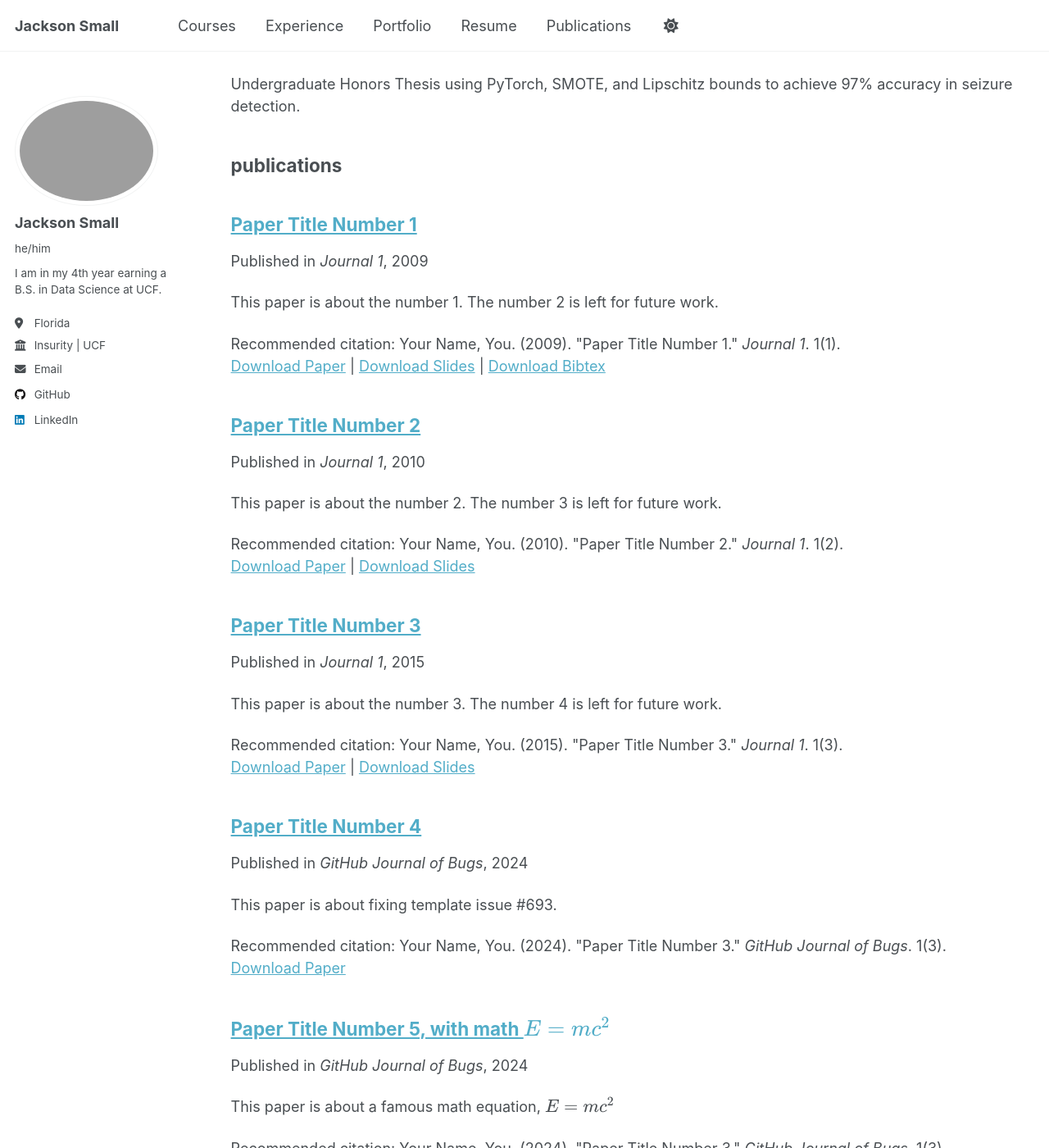
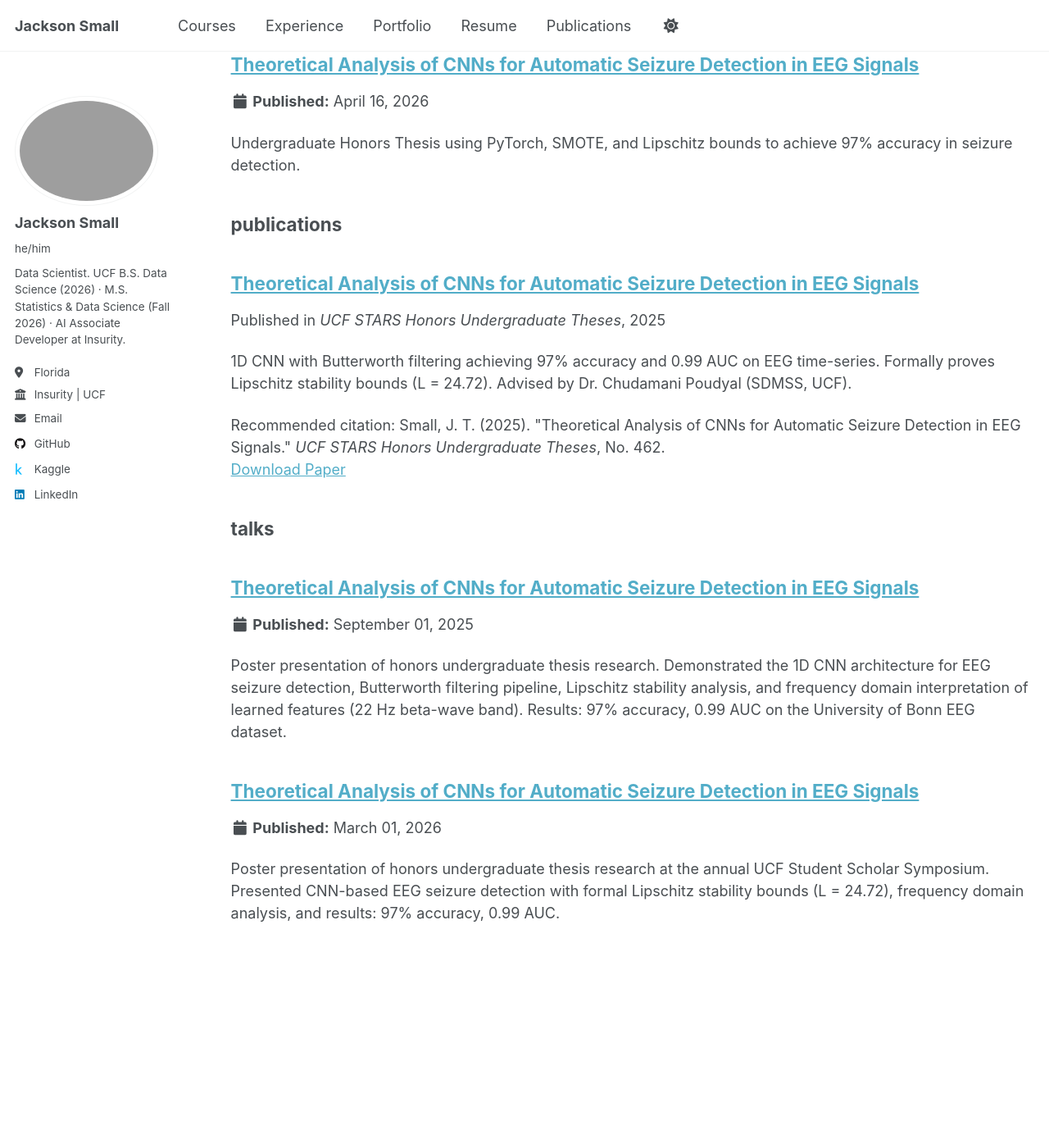
Before and after one commit to jacksonSmall/jacksonSmall.github.io, a Jekyll site: the page built from _pages/sitemap.md, in a window 1280 px wide and 1400 px high, scrolled down 4259 px. Shown: the whole window at 82% size. Built offline with Jekyll 4.4.1, drawn with Linux system fonts in a browser that asks for light colours; a script that is not in the unit is left out; some of the changed text lies outside the part shown.

Commit message:
Add now page, talks, publication; update config bio and Kaggle
- _config.yml: update site description and author bio (graduated May 2026),
  add Kaggle username Jackson_sm
- _pages/now.md: new /now page (current work, research, personal)
- _talks/: add two poster presentations (Family Weekend Sep 2025,
  Student Scholar Symposium Mar 2026); remove all placeholder talk files
- _publications/: add thesis publication entry with proper citation;
  remove all placeholder publication files

```diff
--- a/_config.yml
+++ b/_config.yml
@@ -12,7 +12,7 @@
 title                    : "Jackson Small"
 title_separator          : "-"
 name                     : &name "Jackson Small"
-description              : &description "I am in my 4th year earning a B.S. in Data Science."
+description              : &description "Data Scientist. UCF B.S. Data Science (May 2026), M.S. Statistics & Data Science (Fall 2026). AI Associate Developer at Insurity."
 url                      : https://jacksonSmall.github.io # the base hostname & protocol for your site e.g. "https://[your GitHub username].github.io" or if you already have some other page hosted on Github then use "https://[your GitHub username].github.io/[Your Repo Name]"
 baseurl                  : "" # the subpath of your site, e.g. "/blog"
 repository               : "jacksonSmall/jacksonSmall.github.io"
@@ -27,7 +27,7 @@
   image            : "https://jacksonSmall.github.io/assets/images/profile_.jpg"
   name             : "Jackson Small"
   pronouns         : "he/him"
-  bio              : "I am in my 4th year earning a B.S. in Data Science at UCF."
+  bio              : "Data Scientist. UCF B.S. Data Science (2026) · M.S. Statistics & Data Science (Fall 2026) · AI Associate Developer at Insurity."
   location         : "Florida"
   employer         : "Insurity | UCF"
   uri              : # URL
@@ -49,7 +49,7 @@
   codepen          : # Username
   dribbble         : # Username
   github           :  "jacksonSmall"
-  kaggle           : # Username
+  kaggle           : "Jackson_sm"
   stackoverflow    : # User number or user number and name (i.e., use "1" or "1/jeff-atwood")
 
   # Social media
--- /dev/null
+++ b/_pages/now.md
@@ -0,0 +1,23 @@
+---
+title: "Now"
+permalink: /now/
+author_profile: true
+---
+
+*Last updated: April 2026 — Orlando, FL*
+
+---
+
+**Finishing my B.S. in Data Science** at UCF (graduating May 2026). Final semester courses: Applied Time Series (STA 4852), Statistics & Data Science AI-II (STA 4365), and the Data Science Capstone (ISC 4323C).
+
+**Working part-time at Insurity, Inc.** as an AI Associate Developer — currently wrapping up enterprise SDK integration work.
+
+**Starting the M.S. in Statistics & Data Science at UCF in Fall 2026** as a Graduate Teaching Assistant.
+
+**Active AI research at UCF** — details coming soon.
+
+**Outside of work:** playing drums, maintaining my Arch Linux setup, and trying to keep up with the pace of the open-weights LLM ecosystem.
+
+---
+
+*Inspired by [nownownow.com](https://nownownow.com/about)*
--- a/_publications/2009-10-01-paper-title-number-1.md
+++ /dev/null
@@ -1,14 +0,0 @@
----
-title: "Paper Title Number 1"
-collection: publications
-category: manuscripts
-permalink: /publication/2009-10-01-paper-title-number-1
-excerpt: 'This paper is about the number 1. The number 2 is left for future work.'
-date: 2009-10-01
-venue: 'Journal 1'
-slidesurl: 'http://academicpages.github.io/files/slides1.pdf'
-paperurl: 'http://academicpages.github.io/files/paper1.pdf'
-bibtexurl: 'http://academicpages.github.io/files/bibtex1.bib'
-citation: 'Your Name, You. (2009). &quot;Paper Title Number 1.&quot; <i>Journal 1</i>. 1(1).'
----
-The contents above will be part of a list of publications, if the user clicks the link for the publication than the contents of section will be rendered as a full page, allowing you to provide more information about the paper for the reader. When publications are displayed as a single page, the contents of the above "citation" field will automatically be included below this section in a smaller font.
--- a/_publications/2010-10-01-paper-title-number-2.md
+++ /dev/null
@@ -1,14 +0,0 @@
----
-title: "Paper Title Number 2"
-collection: publications
-category: manuscripts
-permalink: /publication/2010-10-01-paper-title-number-2
-excerpt: 'This paper is about the number 2. The number 3 is left for future work.'
-date: 2010-10-01
-venue: 'Journal 1'
-slidesurl: 'http://academicpages.github.io/files/slides2.pdf'
-paperurl: 'http://academicpages.github.io/files/paper2.pdf'
-citation: 'Your Name, You. (2010). &quot;Paper Title Number 2.&quot; <i>Journal 1</i>. 1(2).'
----
-
-The contents above will be part of a list of publications, if the user clicks the link for the publication than the contents of section will be rendered as a full page, allowing you to provide more information about the paper for the reader. When publications are displayed as a single page, the contents of the above "citation" field will automatically be included below this section in a smaller font.
--- a/_publications/2015-10-01-paper-title-number-3.md
+++ /dev/null
@@ -1,14 +0,0 @@
----
-title: "Paper Title Number 3"
-collection: publications
-category: manuscripts
-permalink: /publication/2015-10-01-paper-title-number-3
-excerpt: 'This paper is about the number 3. The number 4 is left for future work.'
-date: 2015-10-01
-venue: 'Journal 1'
-slidesurl: 'http://academicpages.github.io/files/slides3.pdf'
-paperurl: 'http://academicpages.github.io/files/paper3.pdf'
-citation: 'Your Name, You. (2015). &quot;Paper Title Number 3.&quot; <i>Journal 1</i>. 1(3).'
----
-
-The contents above will be part of a list of publications, if the user clicks the link for the publication than the contents of section will be rendered as a full page, allowing you to provide more information about the paper for the reader. When publications are displayed as a single page, the contents of the above "citation" field will automatically be included below this section in a smaller font.
--- /dev/null
+++ b/_publications/2025-01-01-eeg-seizure-cnn.md
@@ -0,0 +1,13 @@
+---
+title: "Theoretical Analysis of CNNs for Automatic Seizure Detection in EEG Signals"
+collection: publications
+category: manuscripts
+permalink: /publication/2025-01-01-eeg-seizure-cnn
+excerpt: "1D CNN with Butterworth filtering achieving 97% accuracy and 0.99 AUC on EEG time-series. Formally proves Lipschitz stability bounds (L = 24.72). Advised by Dr. Chudamani Poudyal (SDMSS, UCF)."
+date: 2025-01-01
+venue: "UCF STARS Honors Undergraduate Theses"
+paperurl: "https://stars.library.ucf.edu/hut2024/462"
+citation: "Small, J. T. (2025). &quot;Theoretical Analysis of CNNs for Automatic Seizure Detection in EEG Signals.&quot; <i>UCF STARS Honors Undergraduate Theses</i>, No. 462."
+---
+
+Built a 1D CNN with Butterworth bandpass filtering for automatic seizure detection in EEG signals, achieving 97% accuracy and 0.99 AUC on the University of Bonn EEG dataset. Formally proved Lipschitz stability bounds (L = 24.72) to establish robustness against real-world signal noise — bridging deep learning application with mathematical theory. Advised by Dr. Chudamani Poudyal (SDMSS, UCF).
--- a/_publications/2025-06-08-paper-title-number-5.md
+++ /dev/null
@@ -1,13 +0,0 @@
----
-title: "Paper Title Number 5, with math $$E=mc^2$$"
-collection: publications
-category: conferences
-permalink: /publication/2024-02-17-paper-title-number-4
-excerpt: 'This paper is about a famous math equation, $$E=mc^2$$'
-date: 2024-02-17
-venue: 'GitHub Journal of Bugs'
-paperurl: 'http://academicpages.github.io/files/paper3.pdf'
-citation: 'Your Name, You. (2024). &quot;Paper Title Number 3.&quot; <i>GitHub Journal of Bugs</i>. 1(3).'
----
-
-Using [MathJax](https://www.mathjax.org/) in the description is supported - $$E=mc^2$$ - however, the use must be mindful that the default delimiters are `$$...$$` and `\\[...\\]` which differs from the `$...$` that is typically expected.
--- a/_talks/2012-03-01-talk-1.md
+++ /dev/null
@@ -1,11 +0,0 @@
----
-title: "Talk 1 on Relevant Topic in Your Field"
-collection: talks
-type: "Talk"
-permalink: /talks/2012-03-01-talk-1
-venue: "UC San Francisco, Department of Testing"
-date: 2012-03-01
-location: "San Francisco, CA, USA"
----
-
-This is a description of your talk, which is a markdown file that can be all markdown-ified like any other post. Yay markdown!
--- a/_talks/2013-03-01-tutorial-1.md
+++ /dev/null
@@ -1,13 +0,0 @@
----
-title: "Tutorial 1 on Relevant Topic in Your Field"
-collection: talks
-type: "Tutorial"
-permalink: /talks/2013-03-01-tutorial-1
-venue: "UC-Berkeley Institute for Testing Science"
-date: 2013-03-01
-location: "Berkeley, CA, USA"
----
-
-[More information here](http://exampleurl.com)
-
-This is a description of your tutorial, note the different field in type. This is a markdown files that can be all markdown-ified like any other post. Yay markdown!
--- a/_talks/2014-02-01-talk-2.md
+++ /dev/null
@@ -1,13 +0,0 @@
----
-title: "Talk 2 on Relevant Topic in Your Field"
-collection: talks
-type: "Talk"
-permalink: /talks/2014-02-01-talk-2
-venue: "London School of Testing"
-date: 2014-02-01
-location: "London, UK"
----
-
-[More information here](http://example2.com)
-
-This is a description of your talk, which is a markdown files that can be all markdown-ified like any other post. Yay markdown!
--- a/_talks/2014-03-01-talk-3.md
+++ /dev/null
@@ -1,11 +0,0 @@
----
-title: "Conference Proceeding talk 3 on Relevant Topic in Your Field"
-collection: talks
-type: "Conference proceedings talk"
-permalink: /talks/2014-03-01-talk-3
-venue: "Testing Institute of America 2014 Annual Conference"
-date: 2014-03-01
-location: "Los Angeles, CA, USA"
----
-
-This is a description of your conference proceedings talk, note the different field in type. You can put anything in this field.
--- /dev/null
+++ b/_talks/2025-09-01-poster-family-weekend.md
@@ -0,0 +1,11 @@
+---
+title: "Theoretical Analysis of CNNs for Automatic Seizure Detection in EEG Signals"
+collection: talks
+type: "Poster Presentation"
+permalink: /talks/2025-09-01-poster-family-weekend
+venue: "Burnett Honors College Family Weekend, University of Central Florida"
+date: 2025-09-01
+location: "Orlando, FL, USA"
+---
+
+Poster presentation of honors undergraduate thesis research. Demonstrated the 1D CNN architecture for EEG seizure detection, Butterworth filtering pipeline, Lipschitz stability analysis, and frequency domain interpretation of learned features (22 Hz beta-wave band). Results: 97% accuracy, 0.99 AUC on the University of Bonn EEG dataset.
--- /dev/null
+++ b/_talks/2026-03-01-poster-symposium.md
@@ -0,0 +1,11 @@
+---
+title: "Theoretical Analysis of CNNs for Automatic Seizure Detection in EEG Signals"
+collection: talks
+type: "Poster Presentation"
+permalink: /talks/2026-03-01-poster-symposium
+venue: "UCF Student Scholar Symposium, University of Central Florida"
+date: 2026-03-01
+location: "Orlando, FL, USA"
+---
+
+Poster presentation of honors undergraduate thesis research at the annual UCF Student Scholar Symposium. Presented CNN-based EEG seizure detection with formal Lipschitz stability bounds (L = 24.72), frequency domain analysis, and results: 97% accuracy, 0.99 AUC.
```
Also changed, not shown: _publications/2024-02-17-paper-title-number-4.md (deleted, +0 -13 lines).
